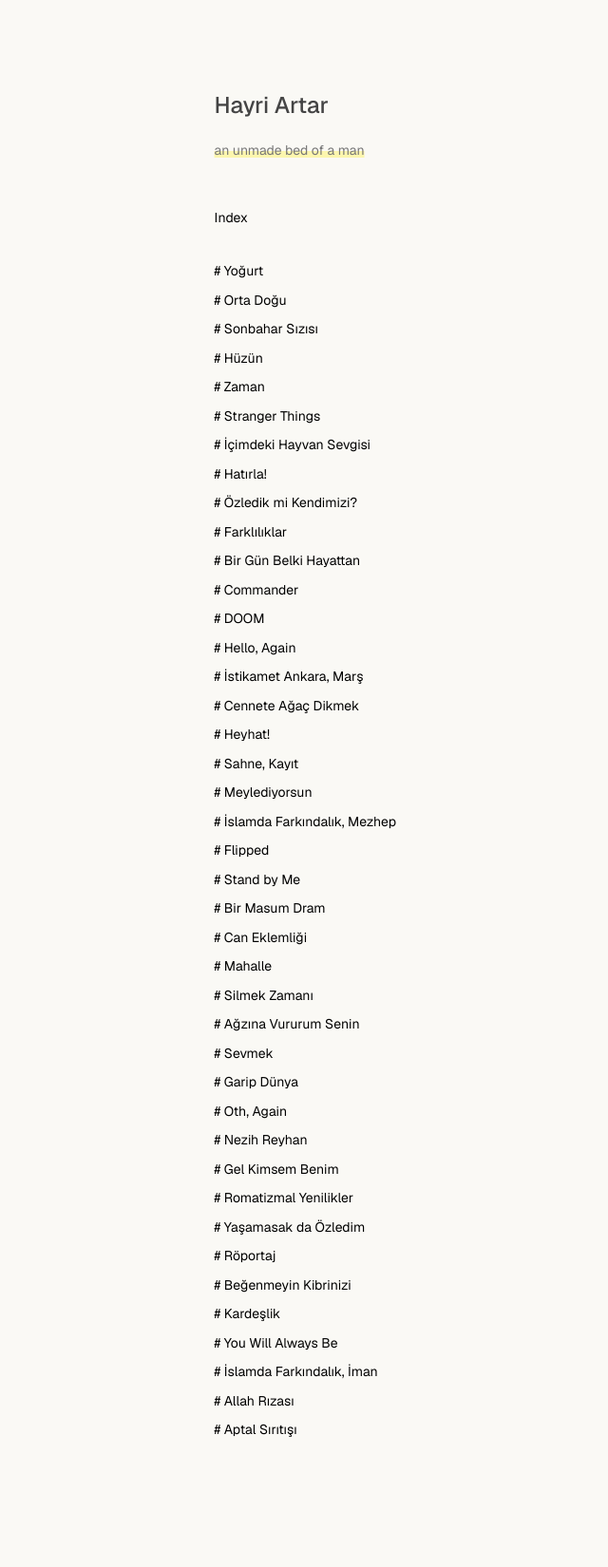
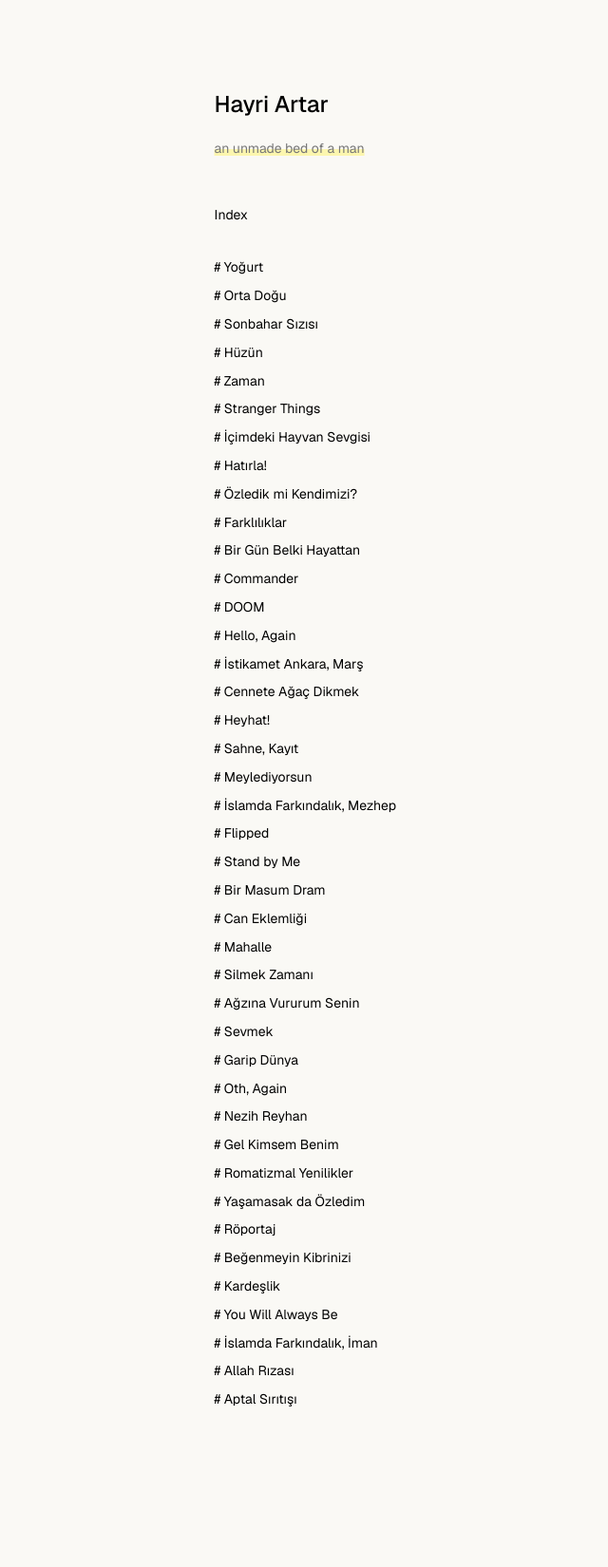
Before and after one commit to hayriartar/hayriartar.github.io, a Jekyll site: the page built from index.html, in a window 1280 px wide. Shown: the whole page at 95% size, without its empty margins (136-776 px from the left). Built offline with Jekyll 4.4.1, drawn with Linux system fonts in a browser that asks for light colours; after the commit the page ends 1618 px from its top, so only the background shows below that.

Commit message:
Refine CSS styles for layout and typography
Adjusted line-height and margin properties for better layout consistency. Updated color for .baslik class.

```diff
--- a/assets/css/custom.css
+++ b/assets/css/custom.css
@@ -60,7 +60,7 @@
   font-family: 'Geist', sans-serif;
   font-size: 0.875rem;
   color: #444;
-  line-height: 1.75;
+  line-height: 1.70;
   font-weight: 400;
   -webkit-font-smoothing: antialiased;
   -moz-osx-font-smoothing: grayscale;
@@ -78,11 +78,11 @@
   margin-bottom:2rem;
 }
 
-.baslik {   font-size: 1.5rem; font-weight: 500;}
+.baslik { color:#000;  font-size: 1.5rem; font-weight: 500;}
 .baslik a { }
 
 .motto {
-  margin: -0.5em, 0 0 0;
+  margin: -0.5rem, 0 0 0;
   color: #777;
   text-decoration: underline;
   text-decoration-color:  rgba(255, 239, 68, 0.4);
@@ -135,7 +135,7 @@
 
 .post-only .caption  {  display: block; margin-top: -29px; font-size: 1rem; color: #222; }
 
-.post-content { letter-spacing: 0.06em; color: #333; margin-bottom: 4rem; }
+.post-content { letter-spacing: 0.02em; color: #333; margin-bottom: 4rem; }
 
 .post-content > :first-child { margin-top: 0; }
 
```
